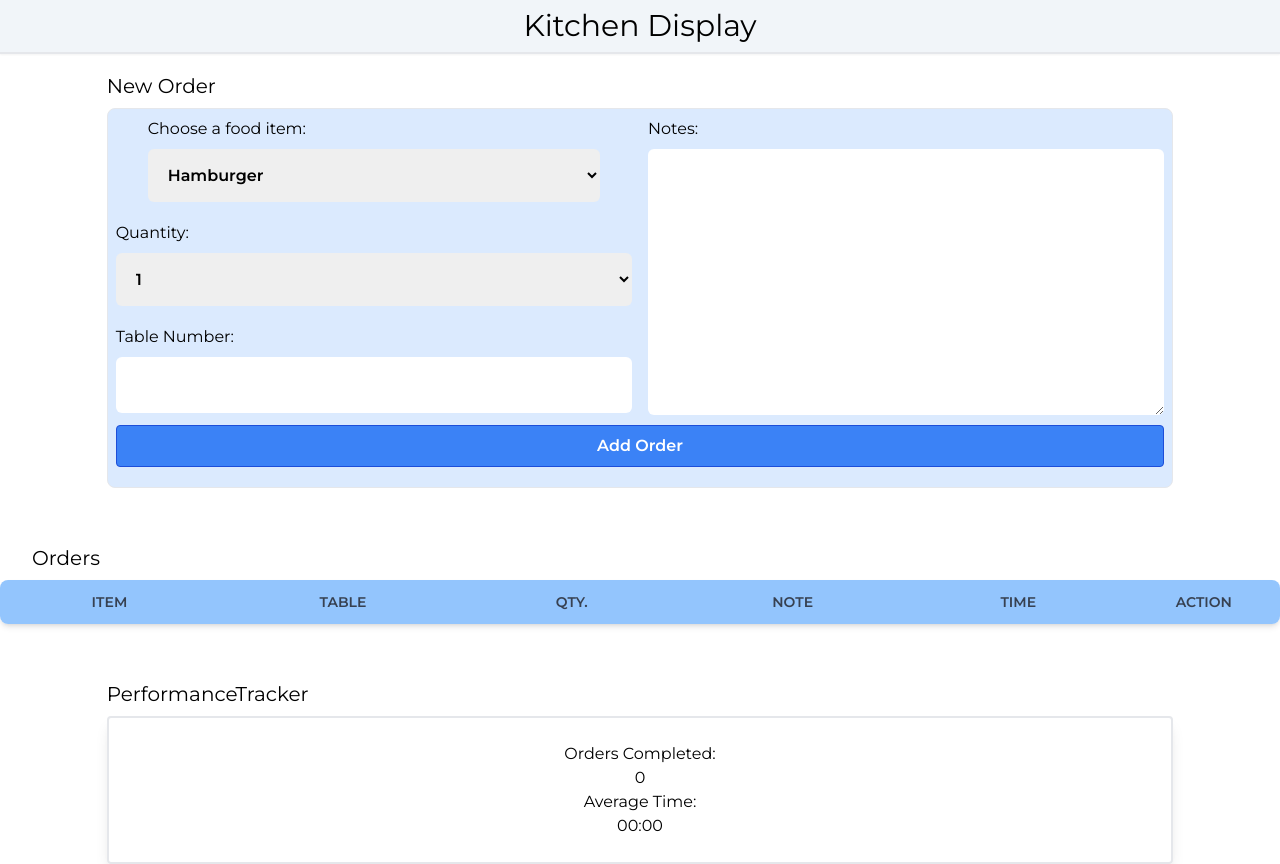
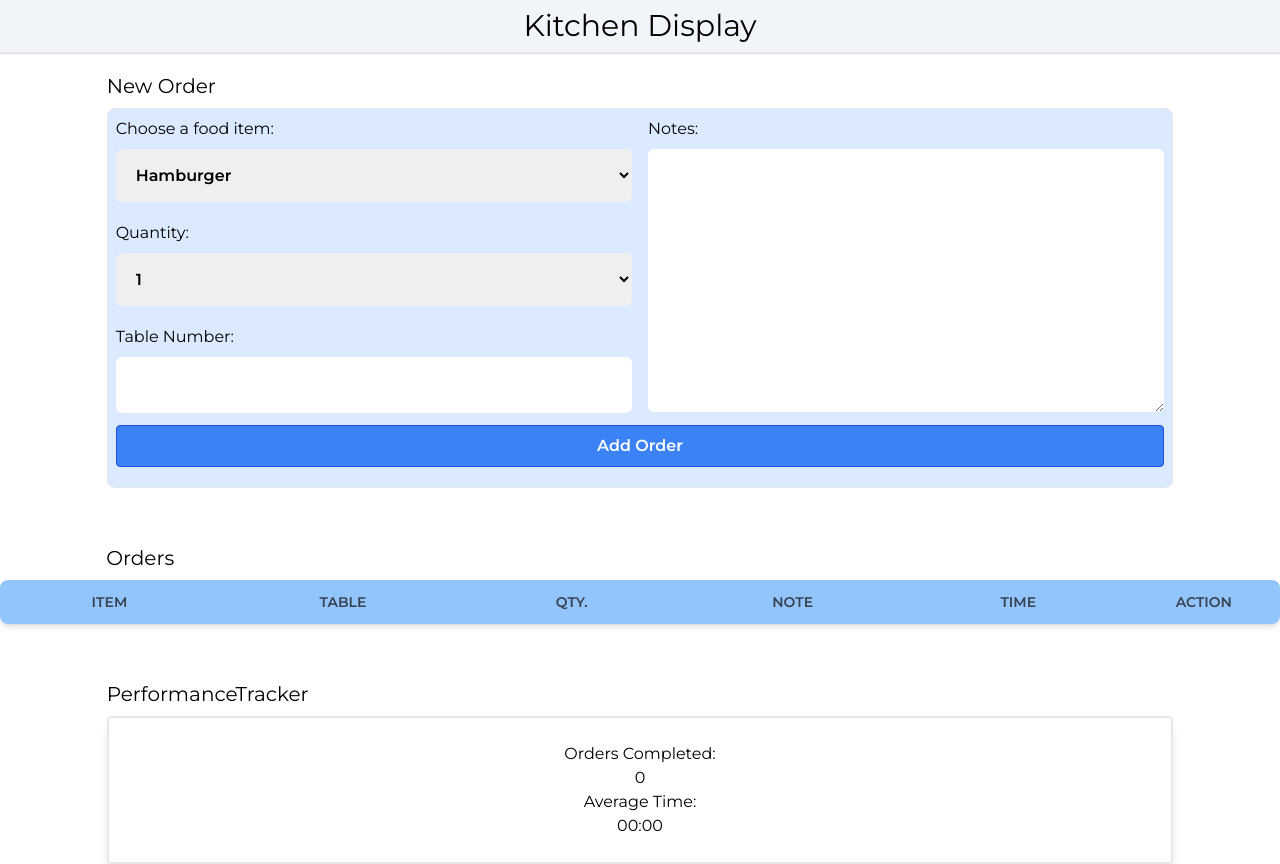
Before and after one commit to j-rob16/KitchenTimer-v2, a React (Vite) app: page / in a window 1280 px wide. Built offline with nearby package versions, Linux system fonts and the light colour scheme.

Commit message:
small css changes

```diff
--- a/src/App.tsx
+++ b/src/App.tsx
@@ -4,7 +4,6 @@ import OrderForm from "@/scenes/orderForm";
 import OrderTable from "@/scenes/orderTable";
 import PerformanceTracker from "@/scenes/performanceTracking";
 import { OrderType } from "@/shared/types";
-import { type } from "os";
 
 function App() {
   const [orders, setOrders] = useState<Array<OrderType>>([]);
--- a/src/scenes/orderForm/index.tsx
+++ b/src/scenes/orderForm/index.tsx
@@ -67,7 +67,7 @@ const OrderForm = ({ updateOrders }: Props) => {
       >
         {/* ITEM SELECT */}
         <div className="grid grid-cols-2 grid-rows-3 gap-4">
-          <div className="row-span-1 col-span-2 sm:col-span-1 flex justify-center grid-flow-col">
+          <div className="w-full row-span-1 col-span-2 sm:col-span-1 grid-flow-col">
             <label>
               Choose a food item:
               <select
@@ -137,7 +137,7 @@ const OrderForm = ({ updateOrders }: Props) => {
                 name="order-notes"
                 id="order-notes-input"
                 onChange={handleNote}
-                className="w-full h-[90%] p-4 mt-2 flex justify-center rounded-md font-semibold"
+                className="w-full h-[89%] p-4 mt-2 flex justify-center rounded-md font-semibold"
               />
             </label>
           </div>
--- a/src/scenes/orderTable/index.tsx
+++ b/src/scenes/orderTable/index.tsx
@@ -11,7 +11,7 @@ const OrderTable = ({ orders, updateCompletionTime }: Props) => {
   return (
     <section className="w-full mx-auto mt-12">
       <div>
-        <h2 className="text-xl py-2 pl-8">Orders</h2>
+        <h2 className="text-xl py-2 pl-[8.3%]">Orders</h2>
       </div>
       <div className="relative overflow-x-auto shadow-md sm:rounded-lg">
         <table className="w-full text-sm text-center border-collapse">
```
